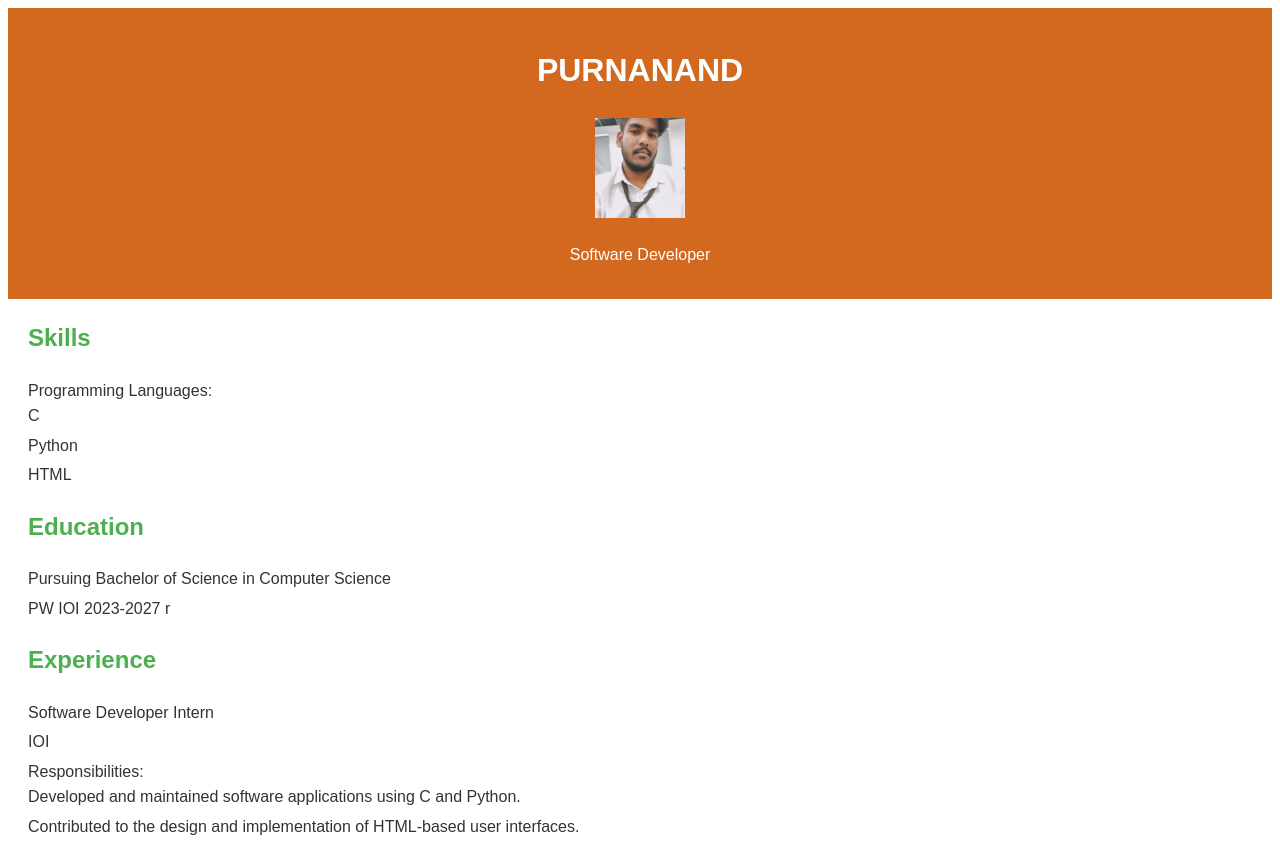
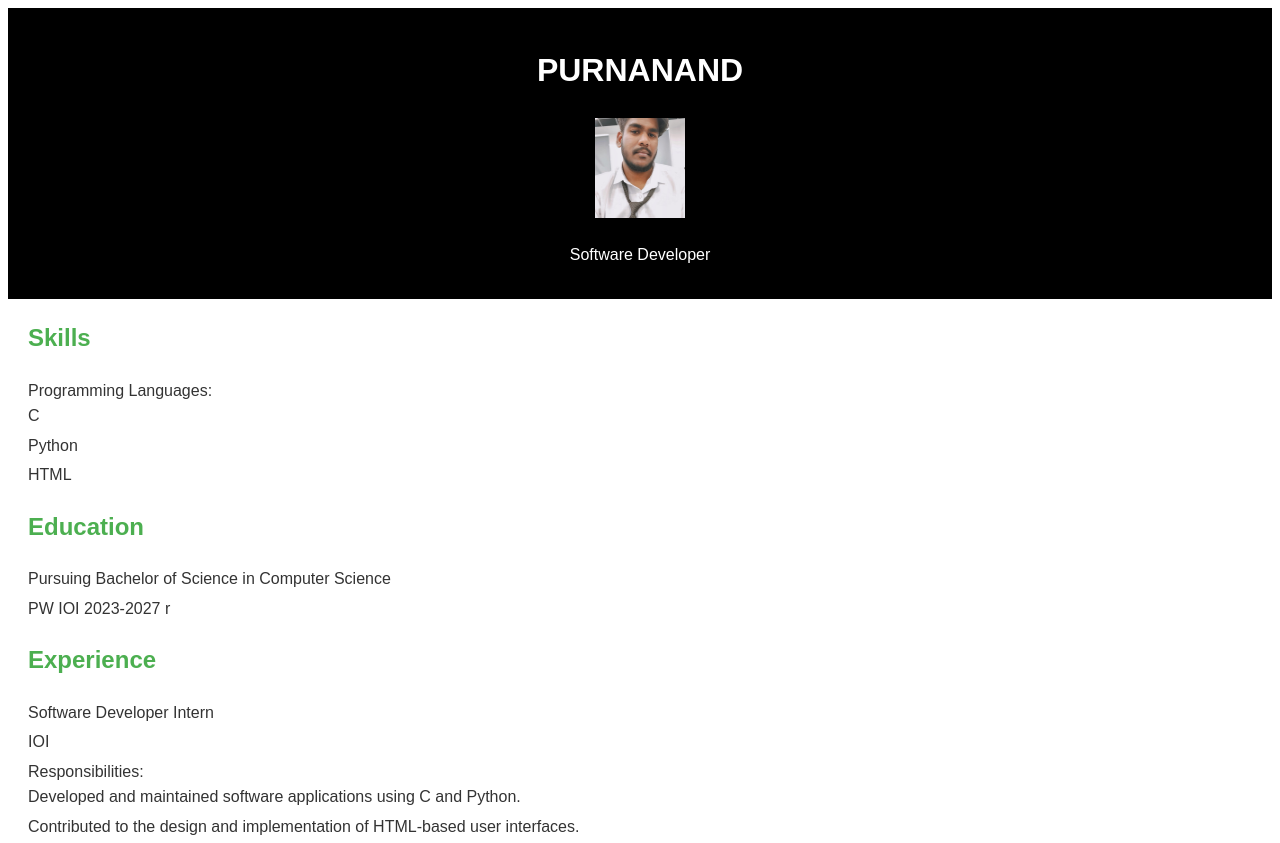
Before and after one commit to WarePurnanand/Resume-V1, a plain HTML site: page index.html in a window 1280 px wide. Shown: the top 843 px of the page. Drawn offline with Linux system fonts and the light colour scheme; files whose address does not match are found by name.

Commit message:
Update index.html

```diff
--- a/index.html
+++ b/index.html
@@ -12,7 +12,7 @@
       }
 
       header {
-        background-color:chocolate;
+        background-color:black;
         color: #fff;
         text-align: center;
         padding: 1em;
```
